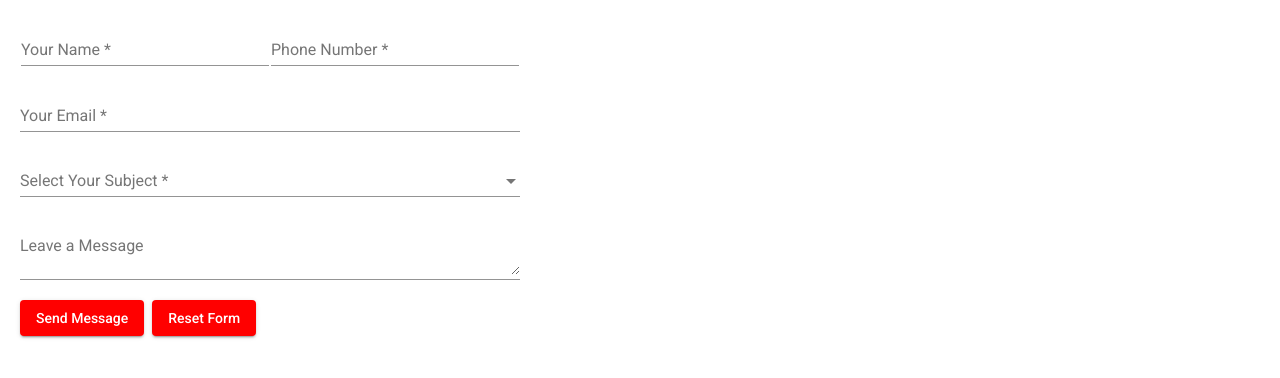
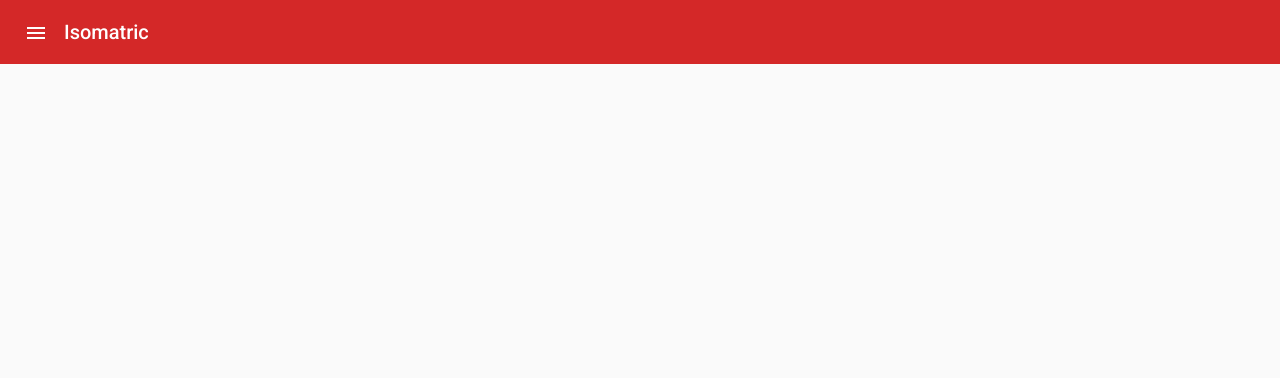
Before and after one commit to prrami/isomatric, an Angular app: page / in a window 1280 px wide. Shown: the top 378 px of the page. Built offline with nearby package versions, Linux system fonts and the light colour scheme.

Commit message:
Basic SideNav

```diff
--- a/package.json
+++ b/package.json
@@ -21,6 +21,8 @@
     "@angular/platform-browser": "~8.2.14",
     "@angular/platform-browser-dynamic": "~8.2.14",
     "@angular/router": "~8.2.14",
+    "angular-font-awesome": "^3.1.2",
+    "font-awesome": "^4.7.0",
     "hammerjs": "^2.0.8",
     "rxjs": "~6.4.0",
     "tslib": "^1.10.0",
--- a/src/app/app.component.html
+++ b/src/app/app.component.html
@@ -1,2 +1,2 @@
-<app-contact-form></app-contact-form>
+<app-side-nav></app-side-nav>
 <router-outlet></router-outlet>
--- /dev/null
+++ b/src/app/side-nav/side-nav.component.css
@@ -0,0 +1,47 @@
+.example-container {
+    width: 100%;
+    height: 100%;
+  }
+
+  .example-sidenav-content {
+    display: flex;
+    height: 100%;
+    align-items: center;
+    justify-content: center;
+  }
+
+  .example-sidenav {
+    padding: 20px;
+  }
+  .example-container {
+    display: flex;
+    flex-direction: column;
+    position: absolute;
+    top: 0;
+    bottom: 0;
+    left: 0;
+    right: 0;
+  }
+
+  .example-is-mobile .example-toolbar {
+    position: fixed;
+    /* Make sure the toolbar will stay on top of the content as it scrolls past. */
+    z-index: 2;
+    background-color: red;
+  }
+
+  h1.example-app-name {
+    margin-left: 8px;
+  }
+
+  .example-sidenav-container {
+    /* When the sidenav is not fixed, stretch the sidenav container to fill the available space. This
+       causes `<mat-sidenav-content>` to act as our scrolling element for desktop layouts. */
+    flex: 1;
+  }
+
+  .example-is-mobile .example-sidenav-container {
+    /* When the sidenav is fixed, don't constrain the height of the sidenav container. This allows the
+       `<body>` to be our scrolling element for mobile layouts. */
+    flex: 1 0 auto;
+  }
--- /dev/null
+++ b/src/app/side-nav/side-nav.component.html
@@ -0,0 +1,23 @@
+<mat-drawer-container class="example-container" autosize>
+    <mat-drawer #drawer class="example-sidenav" mode="side">
+
+      <mat-list role="SideNavList">
+        <mat-list-item role="HOME">
+            <mat-icon aria-hidden="false" aria-label="Example home icon">home</mat-icon>HOME
+        </mat-list-item>
+        <mat-list-item role="PRODUCTS">
+            PRODUCTS
+        </mat-list-item>
+        <mat-list-item role="DOWNLOAD">
+            DOWNLOAD
+        </mat-list-item>
+      </mat-list>
+    </mat-drawer>
+    <mat-toolbar style="background-color:#d42828;color: white;" class="example-toolbar">
+        <button mat-icon-button (click)="drawer.toggle()"><mat-icon>menu</mat-icon></button>
+        <h1 class="example-app-name">Isomatric</h1>
+        <button type="button" mat-button (click)="drawer.toggle()">
+            <img>
+        </button>
+    </mat-toolbar>
+</mat-drawer-container>
--- /dev/null
+++ b/src/app/side-nav/side-nav.component.ts
@@ -0,0 +1,14 @@
+import { Component, OnInit } from '@angular/core';
+
+@Component({
+  selector: 'app-side-nav',
+  templateUrl: './side-nav.component.html',
+  styleUrls: ['./side-nav.component.css']
+})
+export class SideNavComponent implements OnInit {
+
+  constructor() { }
+  ngOnInit() {
+  }
+
+}
--- a/src/index.html
+++ b/src/index.html
@@ -8,6 +8,7 @@
   <link rel="icon" type="image/x-icon" href="favicon.ico">
   <link href="https://fonts.googleapis.com/css?family=Roboto:300,400,500&display=swap" rel="stylesheet">
   <link href="https://fonts.googleapis.com/icon?family=Material+Icons" rel="stylesheet">
+
 </head>
 <body>
   <app-root></app-root>
```
Also changed, not shown: src/app/app.module.ts (+14 -1 lines), 2 other files (tests, documents, lock files or other folders).
